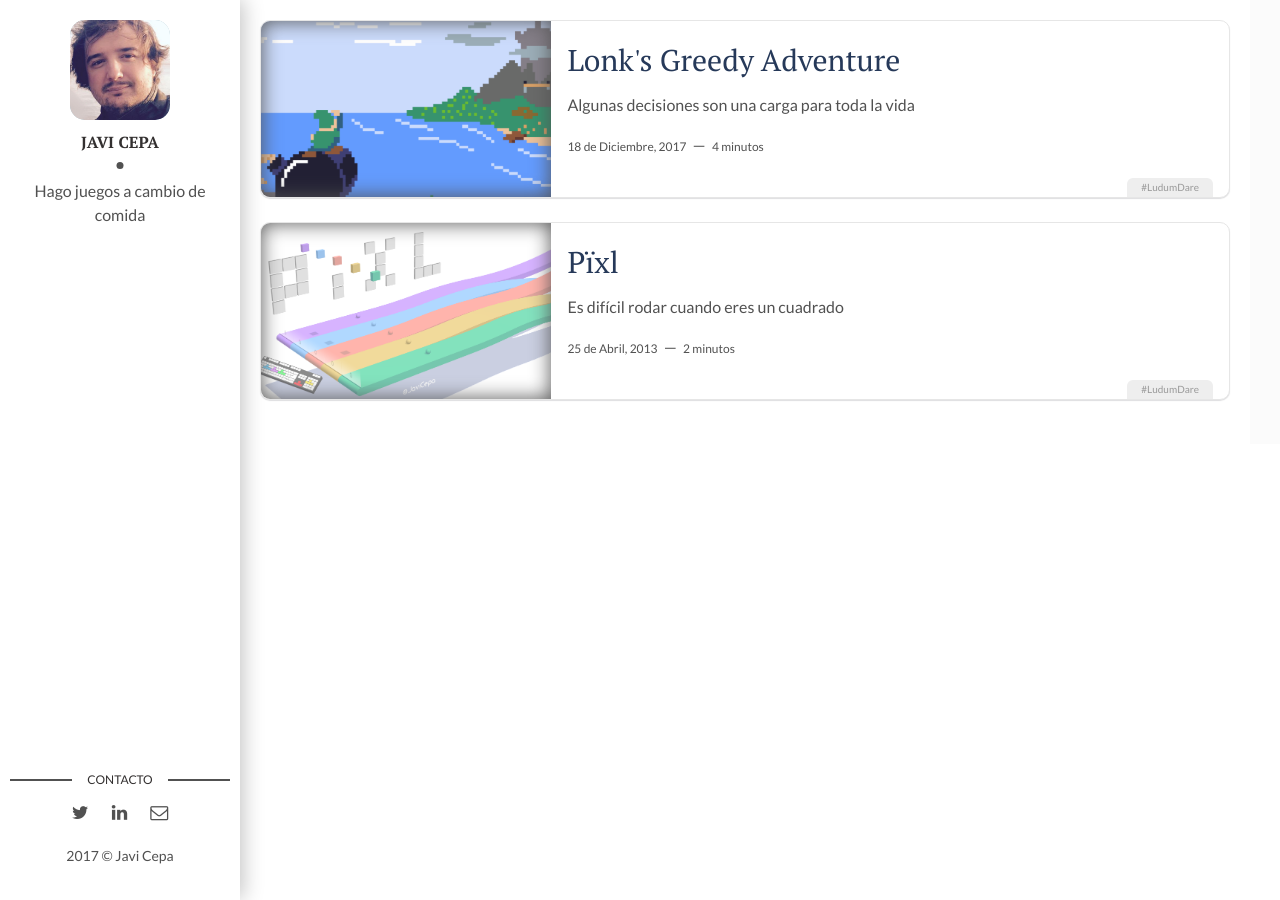
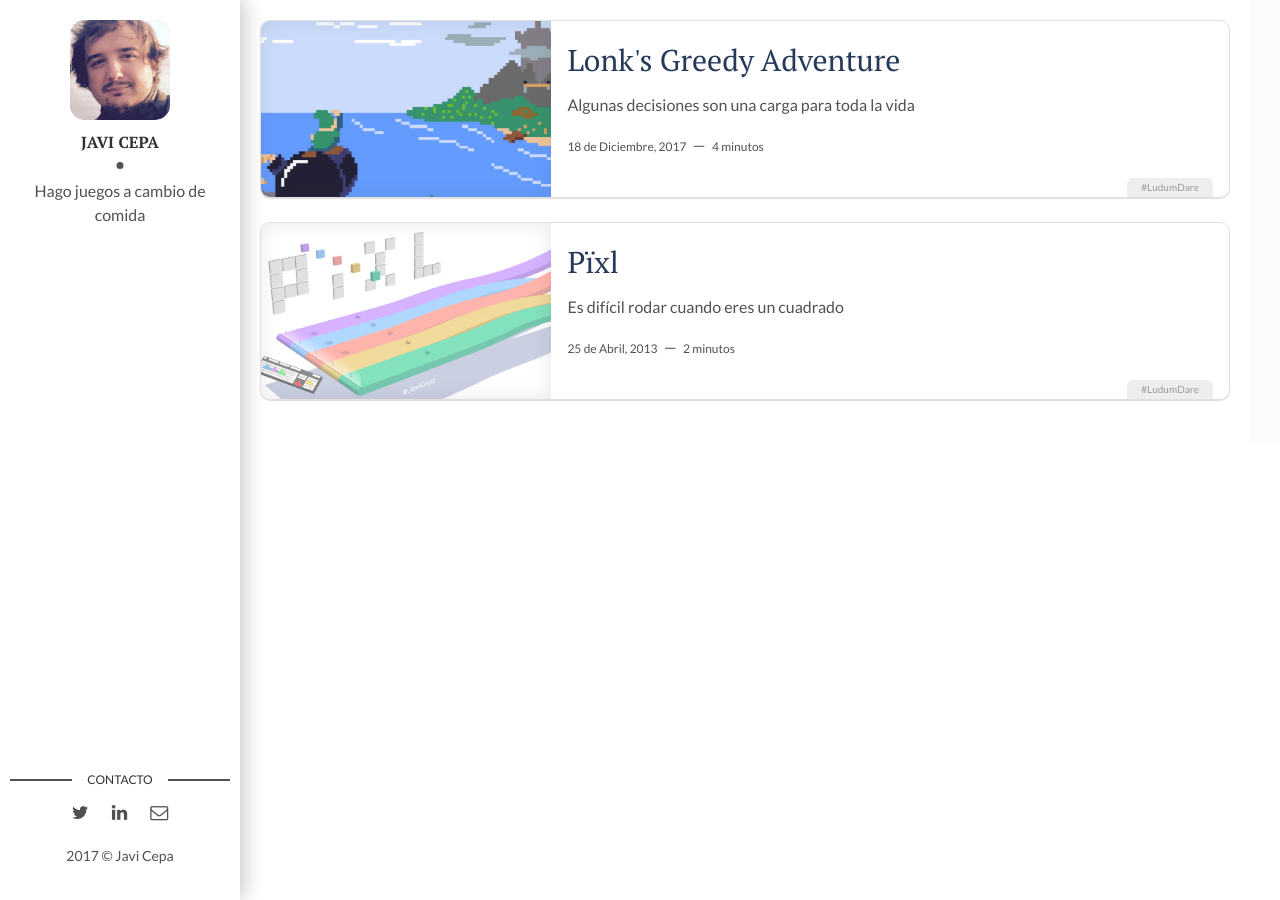
Before and after one commit to pixelatto/JaviCepaWeb, a Jekyll site: the page built from index.html, in a window 1280 px wide. Built offline with Jekyll 4.4.1, drawn with Linux system fonts in a browser that asks for light colours.

Commit message:
CSS tweaks

```diff
--- a/assets/css/main.css
+++ b/assets/css/main.css
@@ -1490,11 +1490,11 @@ html {
 
 .post {
     position: relative;
-    border: 1px solid #e6e6e6;
+    border: 1px solid #e0e0e0;
 }
 
 a.post-thumbnail {
-    box-shadow: inset 0px 0px 20px #515151;
+    box-shadow: inset 0px 0px 20px #51515121;
 }
 
 .post-content {
```
